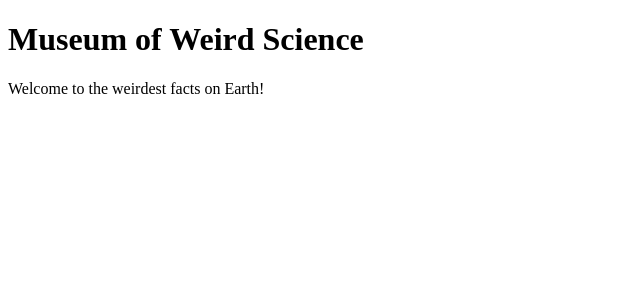
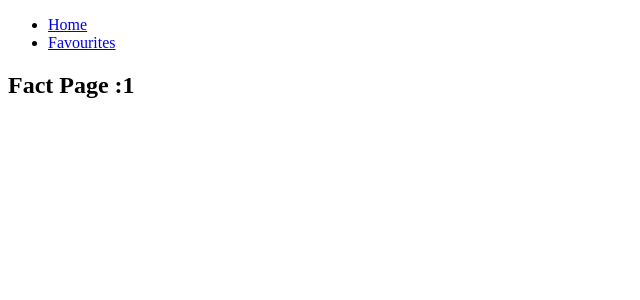
Before and after one commit to OlenaPoplavko/museum-of-weird-science, a React (Vite) app: page /fact/1 in a window 1280 px wide. Shown: the top 300 px of the page, without its empty margins (0-640 px from the left). Built offline with nearby package versions, Linux system fonts and the light colour scheme.

Commit message:
Set up working navbar and router, basic navigation implemented

```diff
--- a/package.json
+++ b/package.json
@@ -11,7 +11,8 @@
   },
   "dependencies": {
     "react": "^19.1.0",
-    "react-dom": "^19.1.0"
+    "react-dom": "^19.1.0",
+    "react-router-dom": "^7.6.0"
   },
   "devDependencies": {
     "@eslint/js": "^9.25.0",
--- a/src/App.jsx
+++ b/src/App.jsx
@@ -1,9 +1,19 @@
+import { BrowserRouter, Routes, Route } from "react-router-dom";
+import Home from "./pages/Home";
+import Favourites from "./pages/Favourites";
+import FactPage from "./pages/FactPage";
+import Navbar from "./components/Navbar";
+
 function App() {
   return (
-    <div>
-      <h1>Museum of Weird Science</h1>
-      <p> Welcome to the weirdest facts on Earth!</p>
-    </div>
+    <BrowserRouter>
+      <Navbar />
+      <Routes>
+        <Route path="/" element={<Home />} />
+        <Route path="/favourites" element={<Favourites />} />
+        <Route path="/fact/:id" element={<FactPage />} />
+      </Routes>
+    </BrowserRouter>
   );
 }
 export default App;
--- /dev/null
+++ b/src/components/Navbar.jsx
@@ -0,0 +1,18 @@
+import { Link } from "react-router-dom";
+
+function Navbar() {
+  return (
+    <nav>
+      <ul>
+        <li>
+          <Link to="/">Home</Link>
+        </li>
+        <li>
+          <Link to="/favourites">Favourites</Link>
+        </li>
+      </ul>
+    </nav>
+  );
+}
+
+export default Navbar;
--- /dev/null
+++ b/src/pages/FactPage.jsx
@@ -0,0 +1,8 @@
+import { useParams } from "react-router-dom";
+
+function FactPage() {
+  const { id } = useParams();
+  return <h2>Fact Page :{id}</h2>;
+}
+
+export default FactPage;
--- /dev/null
+++ b/src/pages/Favourites.jsx
@@ -0,0 +1,5 @@
+function Favourites() {
+  return <h2>Favourites Page</h2>;
+}
+
+export default Favourites;
--- /dev/null
+++ b/src/pages/Home.jsx
@@ -0,0 +1,5 @@
+function Home() {
+  return <h2>Home Page</h2>;
+}
+
+export default Home;
```
Also changed, not shown: 1 other file (tests, documents, lock files or other folders).
